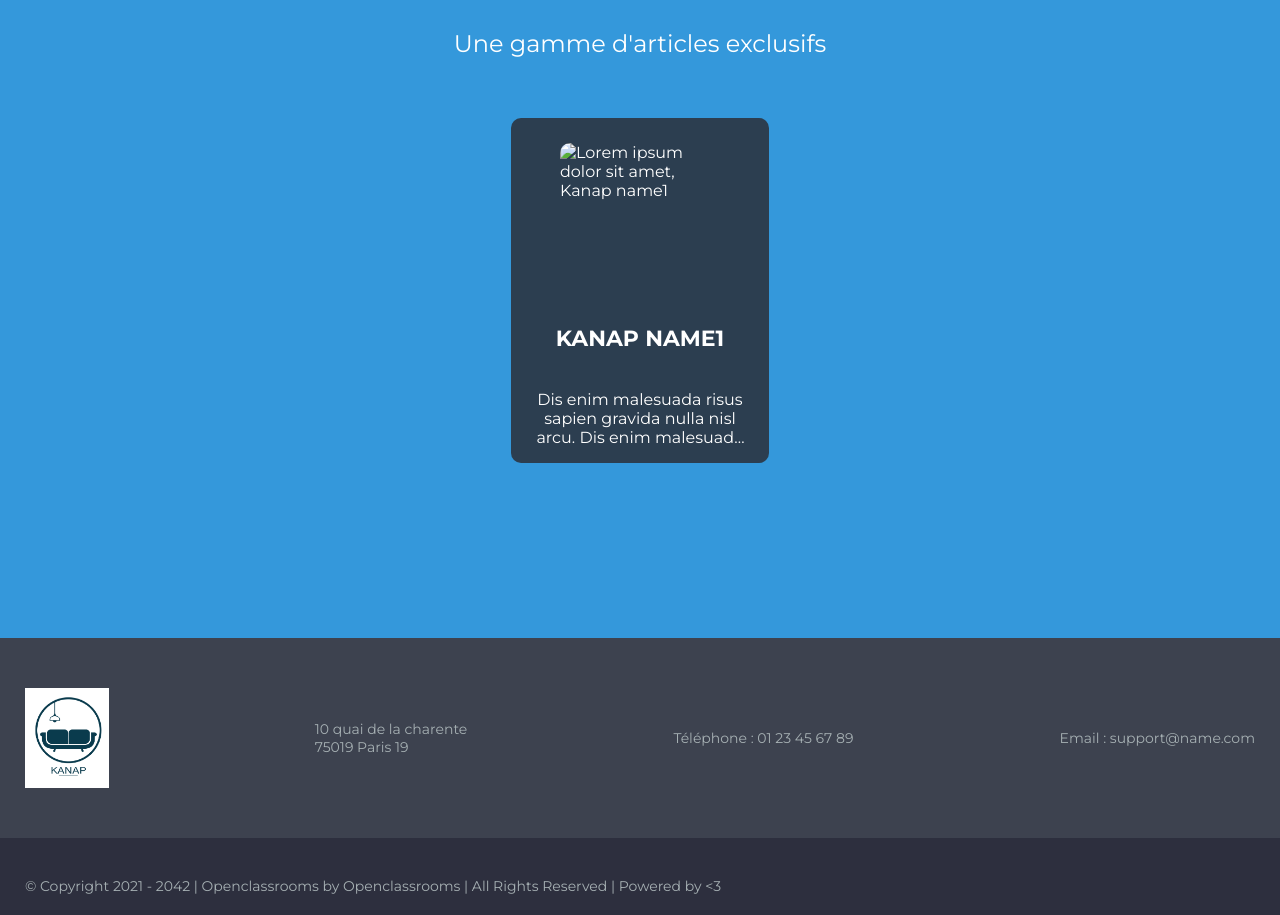
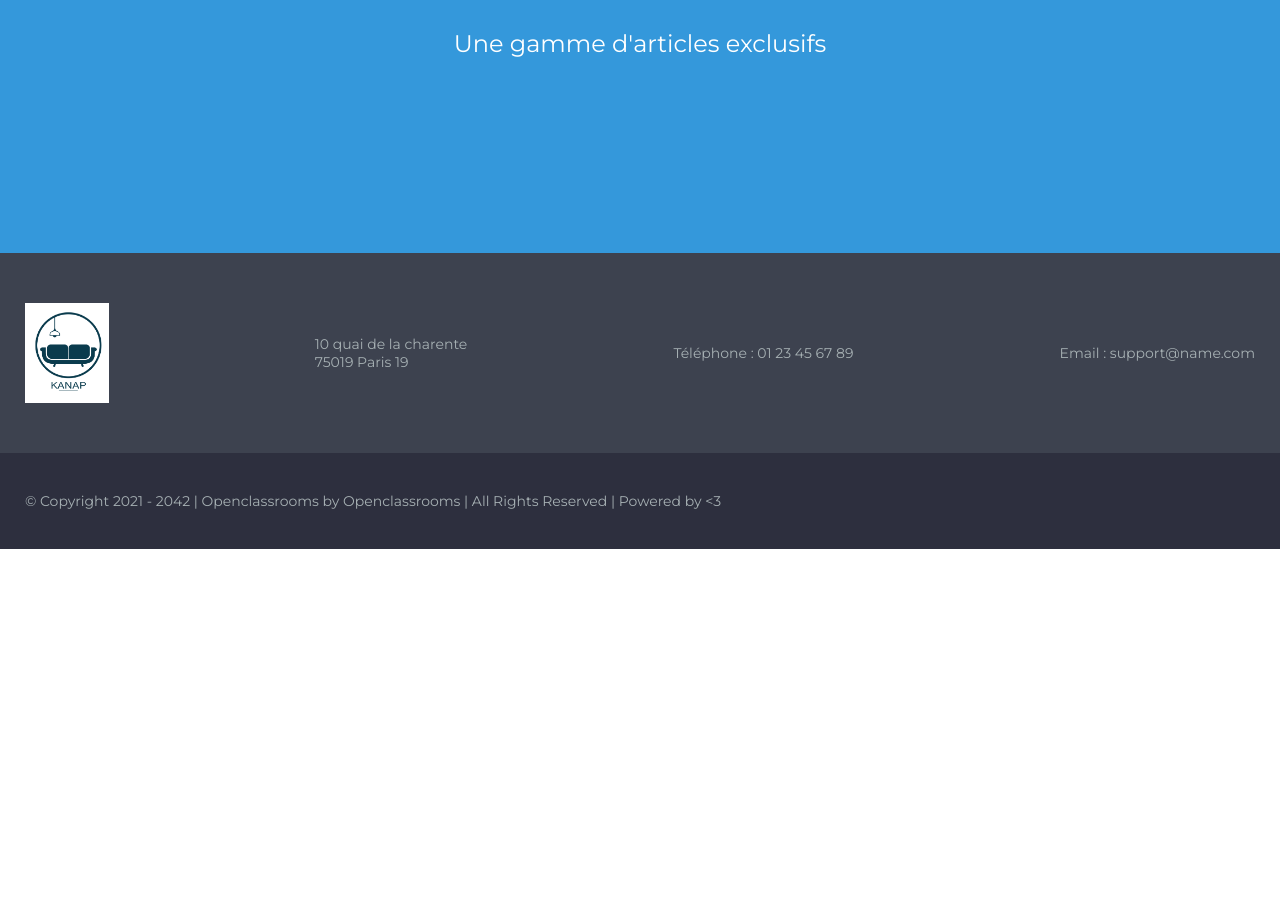
Before and after one commit to Mr-BLa/BriceLaroche_5_22112021, a plain HTML site: page P5-Dev-Web-Kanap/front/html/index.html in a window 1280 px wide. Shown: the part 919-1834 px from the top of the page. After the commit the page ends 1468 px from the top, so only its background shows below. Drawn offline with Linux system fonts and the light colour scheme; no server answers.

Commit message:
html: suppression <article> témoin, add commentair

```diff
--- a/P5-Dev-Web-Kanap/front/html/index.html
+++ b/P5-Dev-Web-Kanap/front/html/index.html
@@ -49,13 +49,7 @@
           <h2>Une gamme d'articles exclusifs</h2>
         </div>
         <section class="items" id="items">
-          <a href="./product.html?id=42">
-            <article>
-              <img src=".../product01.jpg" alt="Lorem ipsum dolor sit amet, Kanap name1">
-              <h3 class="productName">Kanap name1</h3>
-              <p class="productDescription">Dis enim malesuada risus sapien gravida nulla nisl arcu. Dis enim malesuada risus sapien gravida nulla nisl arcu.</p>
-            </article>
-          </a>
+          <!--Cartes des Produits générés via JS-->
         </section>
       </div>
     </main>
--- a/P5-Dev-Web-Kanap/front/js/items.js
+++ b/P5-Dev-Web-Kanap/front/js/items.js
@@ -26,6 +26,7 @@ const dataToCards = async function(data){
         const kanapProduct = data[index]
 
         let carteKanap = document.createElement("a")
+        items.appendChild(carteKanap)
         carteKanap.setAttribute("href", "./product.html?id="+kanapProduct._id)
 
         let articleKanap = document.createElement("article")
```
